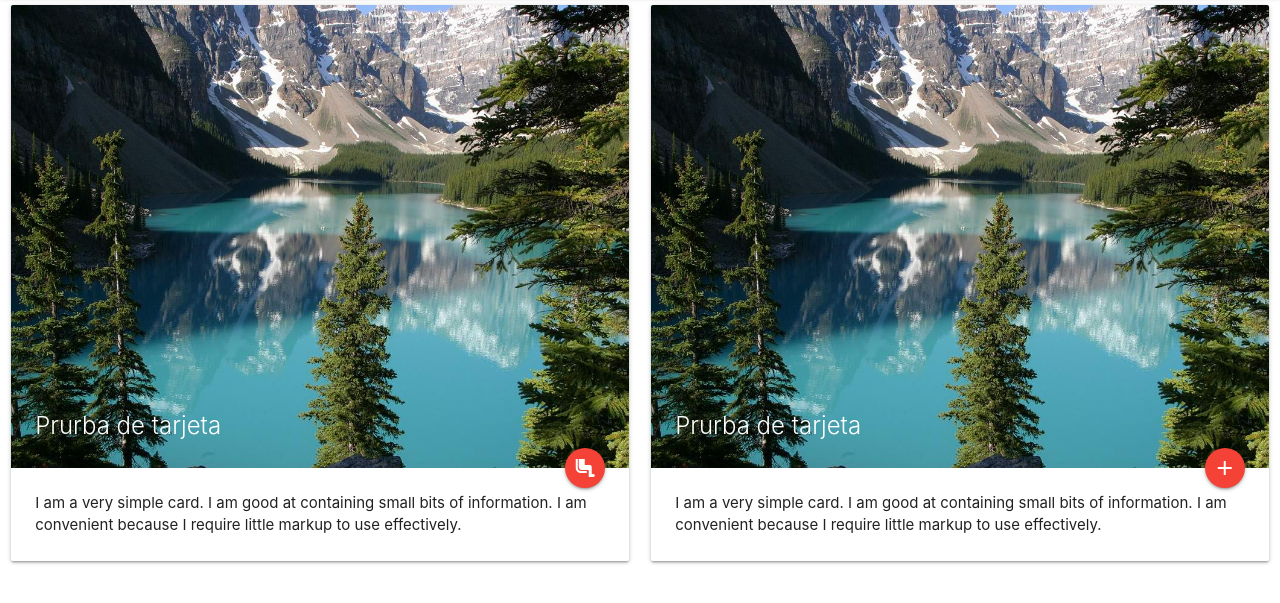
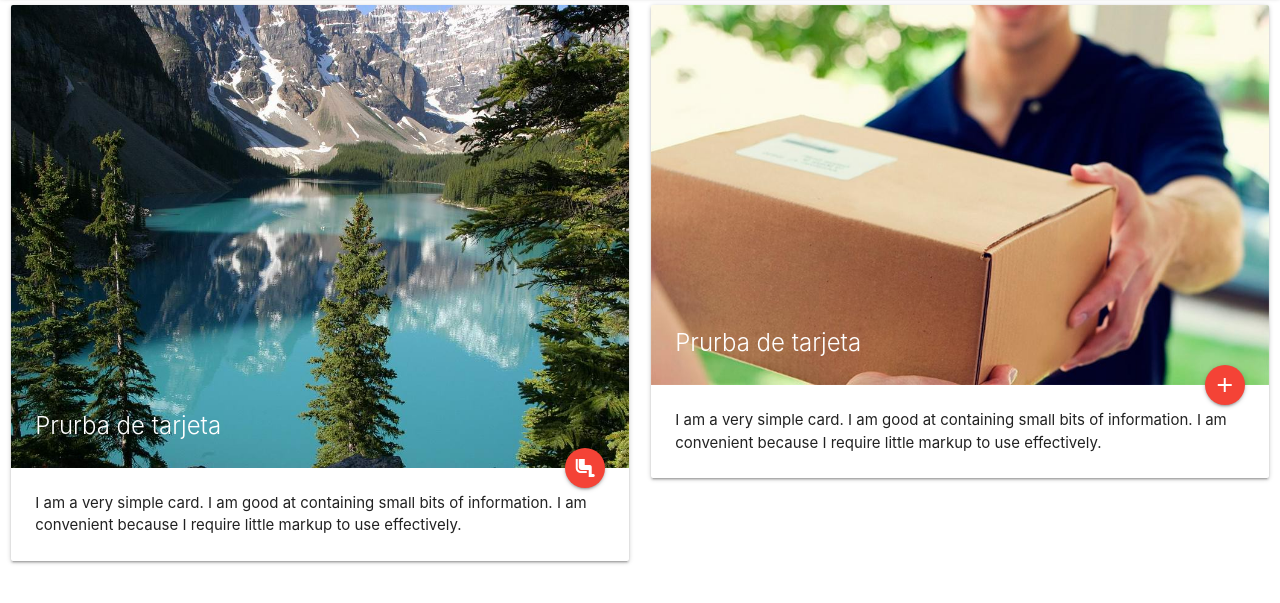
Before and after one commit to Notinfo/Notinfo.github.io, a plain HTML site: page index.html in a window 1280 px wide. Shown: the part 67-670 px from the top of the page. Drawn offline with nearby package versions, Linux system fonts and the light colour scheme.

Commit message:
Update index.html

```diff
--- a/index.html
+++ b/index.html
@@ -53,7 +53,7 @@
         <div class="col s12 m6">
             <div class="card">
               <div class="card-image">
-                <img src="images/sample-1.jpg">
+                <img src="images/ecommerce.jpg">
                 <span class="card-title">Prurba de tarjeta</span>
                 <a class="btn-floating halfway-fab waves-effect waves-light red"><i class="material-icons">add</i></a>
               </div>
```
